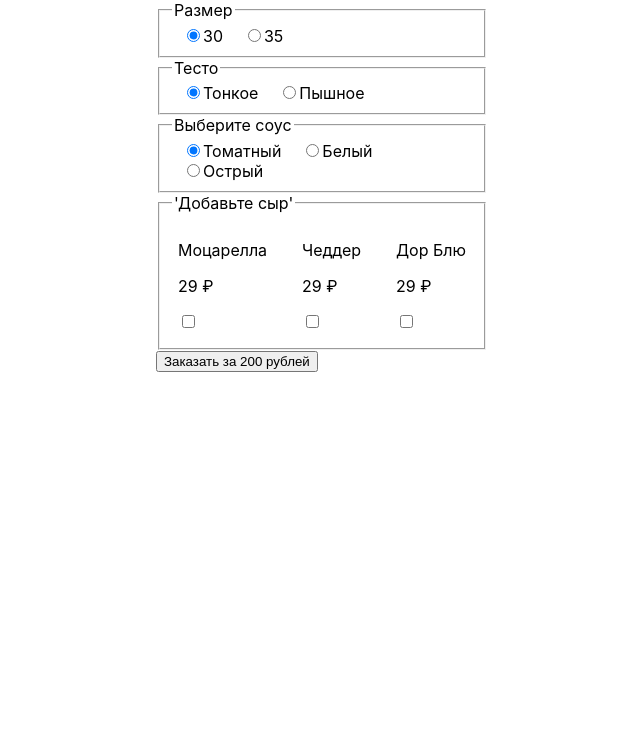
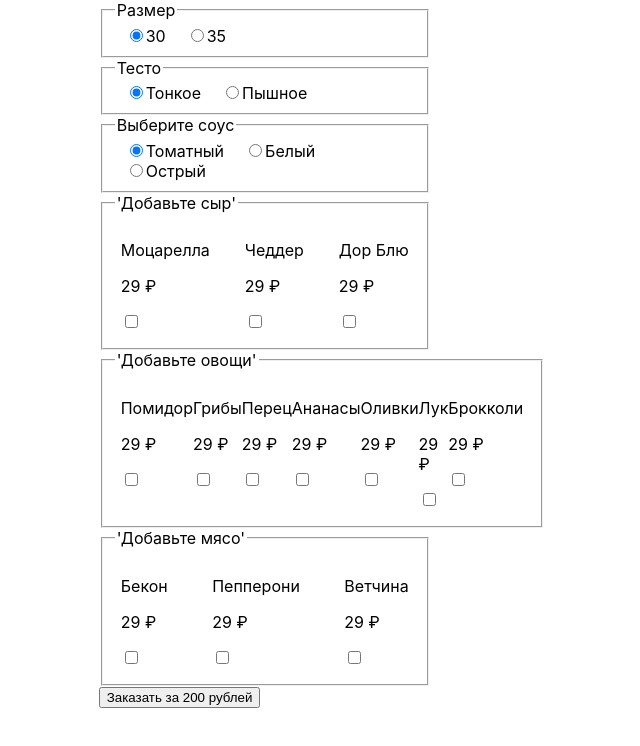
Before and after one commit to and-tol/artem-pizza, a React (Create React App) app: page / in a window 1280 px wide. Shown: the top 746 px of the page, without its empty margins (318-958 px from the left). Built offline with nearby package versions, Linux system fonts and the light colour scheme.

Commit message:
feat: implement component Configurator

```diff
--- a/src/bus/configurator/Configurator.tsx
+++ b/src/bus/configurator/Configurator.tsx
@@ -1,6 +1,6 @@
 import React, { FC, useRef, useState } from 'react';
 import { DEFAULT_PIZZA_ORDER, pizzaData, START_PRICE } from '../../pizzaData';
-import { PizzaOrder } from '../../types';
+import { PizzaOrder,PizzaOptions } from '../../types';
 import { CheckboxField, PizzaOption } from './components';
 
 const ingredientStyles = {
@@ -80,6 +80,7 @@ export const Configurator: FC = () => {
       sauce: selected.value,
     });
   };
+
   // ====== //
   const selectedIngredient = (
     name: string,
@@ -147,8 +148,42 @@ export const Configurator: FC = () => {
           ))}
         </div>
       </fieldset>
-      {/* <PizzaIngredient legend='Добавьте овощи' data={pizzaVegetables} />
-      <PizzaIngredient legend='Добавьте мясо' data={pizzaMeat} /> */}
+
+      <fieldset key={'vegetables'} style={ingredientStyles.block}>
+        <legend>'Добавьте овощи'</legend>
+        <div style={ingredientStyles.checks}>
+          {pizzaVegetables.map(({ value, name, img, price }) => (
+            <>
+              <CheckboxField
+                key={name}
+                value={value}
+                price={price}
+                name={name}
+                img={img}
+                selectedIngredient={selectedIngredient}
+              />
+            </>
+          ))}
+        </div>
+      </fieldset>
+
+      <fieldset key={'meat'} style={ingredientStyles.block}>
+        <legend>'Добавьте мясо'</legend>
+        <div style={ingredientStyles.checks}>
+          {pizzaMeat.map(({ value, name, img, price }) => (
+            <>
+              <CheckboxField
+                key={name}
+                value={value}
+                price={price}
+                name={name}
+                img={img}
+                selectedIngredient={selectedIngredient}
+              />
+            </>
+          ))}
+        </div>
+      </fieldset>
 
       <button>Заказать за {order.totalPrice} рублей</button>
     </section>
--- a/src/bus/configurator/components/CheckboxField.tsx
+++ b/src/bus/configurator/components/CheckboxField.tsx
@@ -12,7 +12,7 @@ export const CheckboxField: FC<CheckboxFieldProps> = props => {
   const { value, name, img, price, selectedIngredient } = props;
 
   const [isChecked, setIsChecked] = useState(false);
-  const firstUpdate = useRef(true);
+  const firstUpdate = useRef<boolean>(true);
 
   const handleInputChange = (): void => {
     setIsChecked(!isChecked);
```
